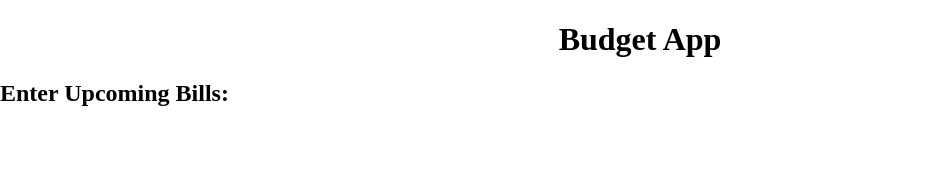
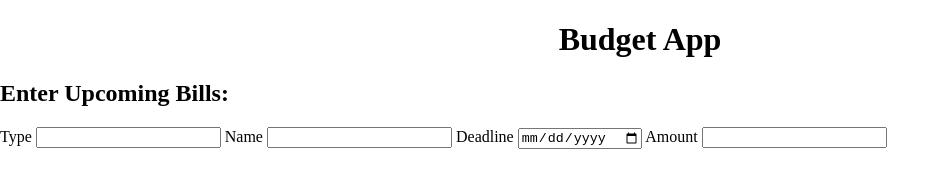
Before and after one commit to rainyroxcy/budget, a website: page static/index.html in a window 1280 px wide. Shown: the whole page, without its empty margins (0-950 px from the left). Drawn offline with nearby package versions, Linux system fonts and the light colour scheme.

Commit message:
input section

```diff
--- a/static/index.html
+++ b/static/index.html
@@ -15,6 +15,14 @@
 <main>
 <div id="app">
 <h2>Enter Upcoming Bills:</h2>
+<label>Type</label>
+<input type="text">
+<label>Name</label>
+<input type="text">
+<label>Deadline</label>
+<input type="date">
+<label>Amount</label>
+<input type="text">
 
 
 
```
